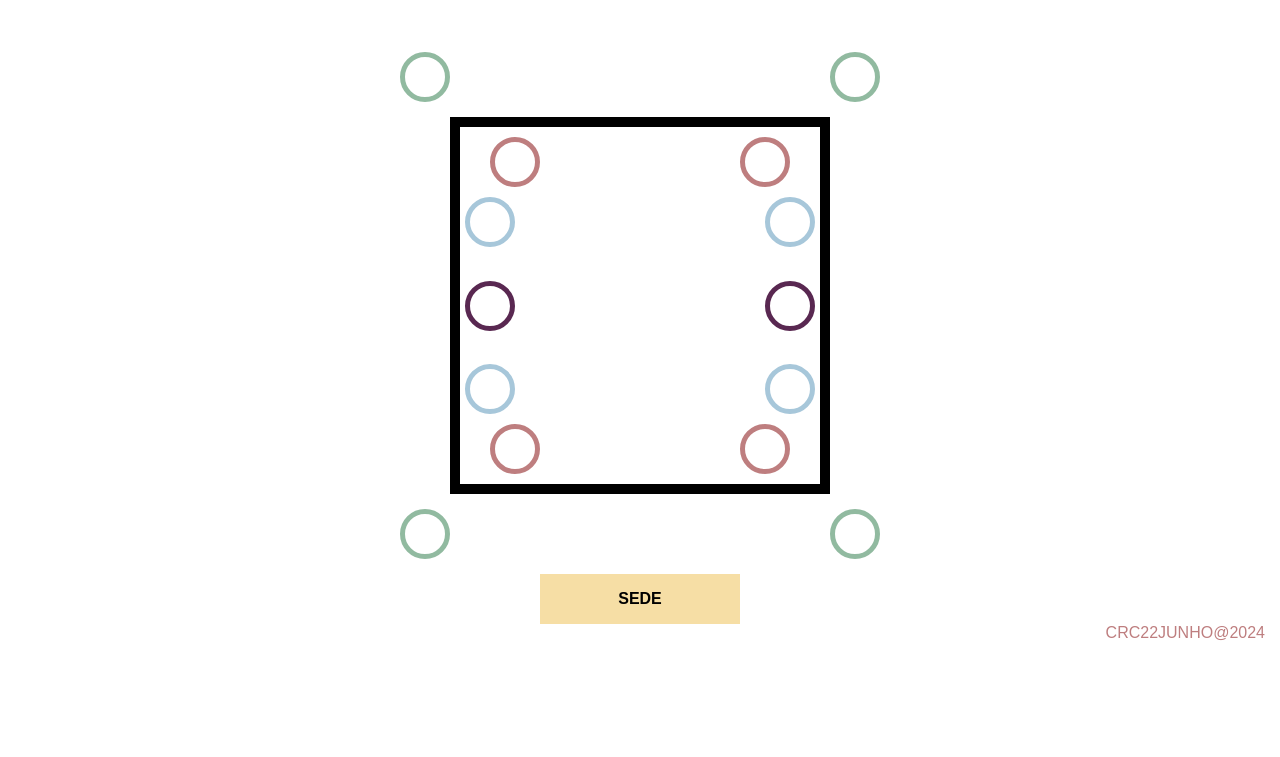
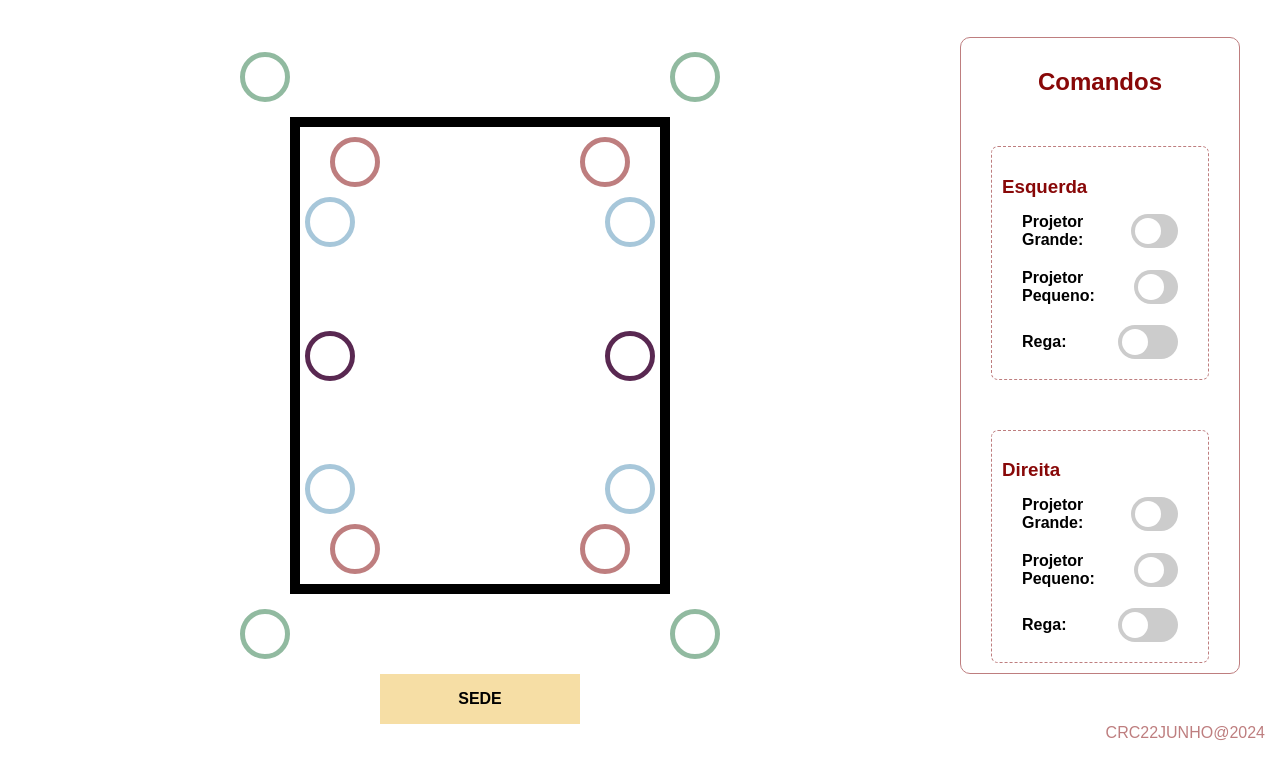
Before and after one commit to edgargferreira/crc-field-light, a website: page src/index.html in a window 1280 px wide. Shown: the part 143-900 px from the top of the page. Before the commit the page ends 800 px from the top, so only its background shows below. Drawn offline with nearby package versions, Linux system fonts and the light colour scheme; files that its build step writes are made by us from their sources; files whose address does not match are found by name.

Commit message:
Add actions to the buttons

```diff
--- /dev/null
+++ b/src/control.html
@@ -0,0 +1,51 @@
+<div class="control_container">
+  <h2>Comandos</h2>
+  <div class="sub-group left_side_container">
+    <h3>Esquerda</h3>
+    <div class="button_container">
+      <span class="label">Projetor Grande:</span>
+      <label class="switch">
+        <input type="checkbox" name="controls" value="left_proj_big" />
+        <span class="slider round"></span>
+      </label>
+    </div>
+    <div class="button_container">
+      <span class="label">Projetor Pequeno:</span>
+      <label class="switch">
+        <input type="checkbox" name="controls" value="left_proj_small" />
+        <span class="slider round"></span>
+      </label>
+    </div>
+    <div class="button_container">
+      <span class="label">Rega:</span>
+      <label class="switch">
+        <input type="checkbox" name="controls" value="left_watering" />
+        <span class="slider round"></span>
+      </label>
+    </div>
+  </div>
+  <div class="sub-group right_side_container">
+    <h3>Direita</h3>
+    <div class="button_container">
+      <span class="label">Projetor Grande:</span>
+      <label class="switch">
+        <input type="checkbox" name="controls" value="right_proj_big" />
+        <span class="slider round"></span>
+      </label>
+    </div>
+    <div class="button_container">
+      <span class="label">Projetor Pequeno:</span>
+      <label class="switch">
+        <input type="checkbox" name="controls" value="right_proj_small" />
+        <span class="slider round"></span>
+      </label>
+    </div>
+    <div class="button_container">
+      <span class="label">Rega:</span>
+      <label class="switch">
+        <input type="checkbox" name="controls" value="right_watering" />
+        <span class="slider round"></span>
+      </label>
+    </div>
+  </div>
+</div>
--- /dev/null
+++ b/src/controls.js
@@ -0,0 +1,24 @@
+$(() => {
+  setTimeout(() => {
+    const _selectors = $('input[type=checkbox][name=controls]');
+    console.log('_selector', _selectors);
+
+    _selectors.each((_, el) =>
+      el.addEventListener('change', (event) => {
+        if (el.checked) {
+          console.log(`${event.target.value}`, 'checked');
+          console.log('el', el);
+          $(`.${event.target.value}`).addClass(`${event.target.value}_checked`);
+
+          // do something if checked
+        } else {
+          console.log(`${event.target.value}`, 'un-checked');
+          console.log('el', el);
+          $(`.${event.target.value}`).removeClass(
+            `${event.target.value}_checked`
+          );
+        }
+      })
+    );
+  }, 50);
+});
--- /dev/null
+++ b/src/css/control_style.css
@@ -0,0 +1,40 @@
+.control_container {
+  border: 1px solid var(--red-color);
+  border-radius: 10px;
+  display: flex;
+  flex-direction: column;
+  width: 100%;
+  padding: 10px 30px;
+  gap: 50px;
+}
+
+.sub-group {
+  display: flex;
+  flex-direction: column;
+  border: 1px dashed var(--red-color);
+  border-radius: 7px;
+  padding: 10px;
+}
+
+.sub-group h3 {
+  color: var(--title-color);
+  margin-bottom: 5px;
+}
+
+.control_container h2 {
+  align-self: center;
+  color: var(--title-color);
+  margin-bottom: 0px;
+}
+
+.button_container {
+  display: flex;
+  gap: 10px;
+  align-items: center;
+  padding: 10px 20px;
+  justify-content: space-between;
+}
+
+.label {
+  font-weight: bold;
+}
--- a/src/css/main_style.css
+++ b/src/css/main_style.css
@@ -3,6 +3,7 @@ body {
   min-height: 100%;
   margin: 0 0 0 0;
   font-family: Arial;
+  overflow: auto;
 }
 
 .app-wrapper {
@@ -11,7 +12,8 @@ body {
   grid-template-rows: auto 1fr auto;
   grid-template-areas:
     'header header header header'
-    'contnt contnt contnt contnt'
+    /* 'contnt contnt contnt contnt' */
+    'contnt contnt contnt aside'
     'footer footer footer footer';
 
   height: 100vh;
@@ -28,7 +30,7 @@ body {
 .header h1 {
   display: flex;
   align-items: center;
-  color: #880808;
+  color: var(--title-color);
 }
 
 .content {
@@ -36,6 +38,14 @@ body {
   grid-area: contnt;
   justify-content: center;
   padding-bottom: 50px;
+}
+
+.aside {
+  display: flex;
+  grid-area: aside;
+  justify-content: center;
+  padding-bottom: 50px;
+  margin-right: 40px;
 }
 
 .footer {
--- a/src/css/style.css
+++ b/src/css/style.css
@@ -1,9 +1,12 @@
 @import 'main_style.css';
 @import 'field_style.css';
+@import 'control_style.css';
+@import 'switch_style.css';
 
 :root {
   --green-color: #91baa0;
   --red-color: #be7e7f;
   --blue-color: #a7c7da;
   --purple-color: #592851;
+  --title-color: #880808;
 }
--- /dev/null
+++ b/src/css/switch_style.css
@@ -0,0 +1,62 @@
+/* The switch - the box around the slider */
+.switch {
+  position: relative;
+  display: inline-block;
+  width: 60px;
+  height: 34px;
+}
+
+/* Hide default HTML checkbox */
+.switch input {
+  opacity: 0;
+  width: 0;
+  height: 0;
+}
+
+/* The slider */
+.slider {
+  position: absolute;
+  cursor: pointer;
+  top: 0;
+  left: 0;
+  right: 0;
+  bottom: 0;
+  background-color: #ccc;
+  -webkit-transition: 0.4s;
+  transition: 0.4s;
+}
+
+.slider:before {
+  position: absolute;
+  content: '';
+  height: 26px;
+  width: 26px;
+  left: 4px;
+  bottom: 4px;
+  background-color: white;
+  -webkit-transition: 0.4s;
+  transition: 0.4s;
+}
+
+input:checked + .slider {
+  background-color: var(--red-color);
+}
+
+input:focus + .slider {
+  box-shadow: 0 0 1px var(--red-color);
+}
+
+input:checked + .slider:before {
+  -webkit-transform: translateX(26px);
+  -ms-transform: translateX(26px);
+  transform: translateX(26px);
+}
+
+/* Rounded sliders */
+.slider.round {
+  border-radius: 34px;
+}
+
+.slider.round:before {
+  border-radius: 50%;
+}
--- a/src/field.html
+++ b/src/field.html
@@ -7,26 +7,26 @@
     <div class="field_container">
       <div class="inner_top_bottom">
         <div class="inner_row_external">
-          <div class="light light_big" />
-          <div class="light light_big" />
+          <div class="light light_big left_proj_big" />
+          <div class="light light_big right_proj_big" />
         </div>
         <div class="inner_row_internal">
-          <div class="light light_small" />
-          <div class="light light_small" />
+          <div class="light light_small left_proj_small" />
+          <div class="light light_small right_proj_small" />
         </div>
       </div>
       <div class="inner_middle">
-        <div class="light watering" />
-        <div class="light watering" />
+        <div class="light watering left_watering" />
+        <div class="light watering right_watering" />
       </div>
       <div class="inner_top_bottom">
         <div class="inner_row_internal">
-          <div class="light light_small" />
-          <div class="light light_small" />
+          <div class="light light_small left_proj_small" />
+          <div class="light light_small right_proj_small" />
         </div>
         <div class="inner_row_external">
-          <div class="light light_big" />
-          <div class="light light_big" />
+          <div class="light light_big left_proj_big" />
+          <div class="light light_big right_proj_big" />
         </div>
       </div>
     </div>
--- a/src/index.html
+++ b/src/index.html
@@ -11,8 +11,10 @@
     <div class="app-wrapper">
       <div id="header_section" class="header"></div>
       <div id="field_section" class="content"></div>
+      <div id="control_section" class="aside"></div>
       <div class="footer">CRC22JUNHO@2024</div>
     </div>
   </body>
   <script src="../dist/main.js"></script>
+  <script src="../dist/controls.js"></script>
 </html>
--- a/src/main.js
+++ b/src/main.js
@@ -1,4 +1,5 @@
 $(() => {
   $('#header_section').load('src/header.html');
   $('#field_section').load('src/field.html');
+  $('#control_section').load('src/control.html');
 });
```
Also changed, not shown: src/css/field_style.css (+15 -0 lines), dist/controls.js (added), dist/main.js.
